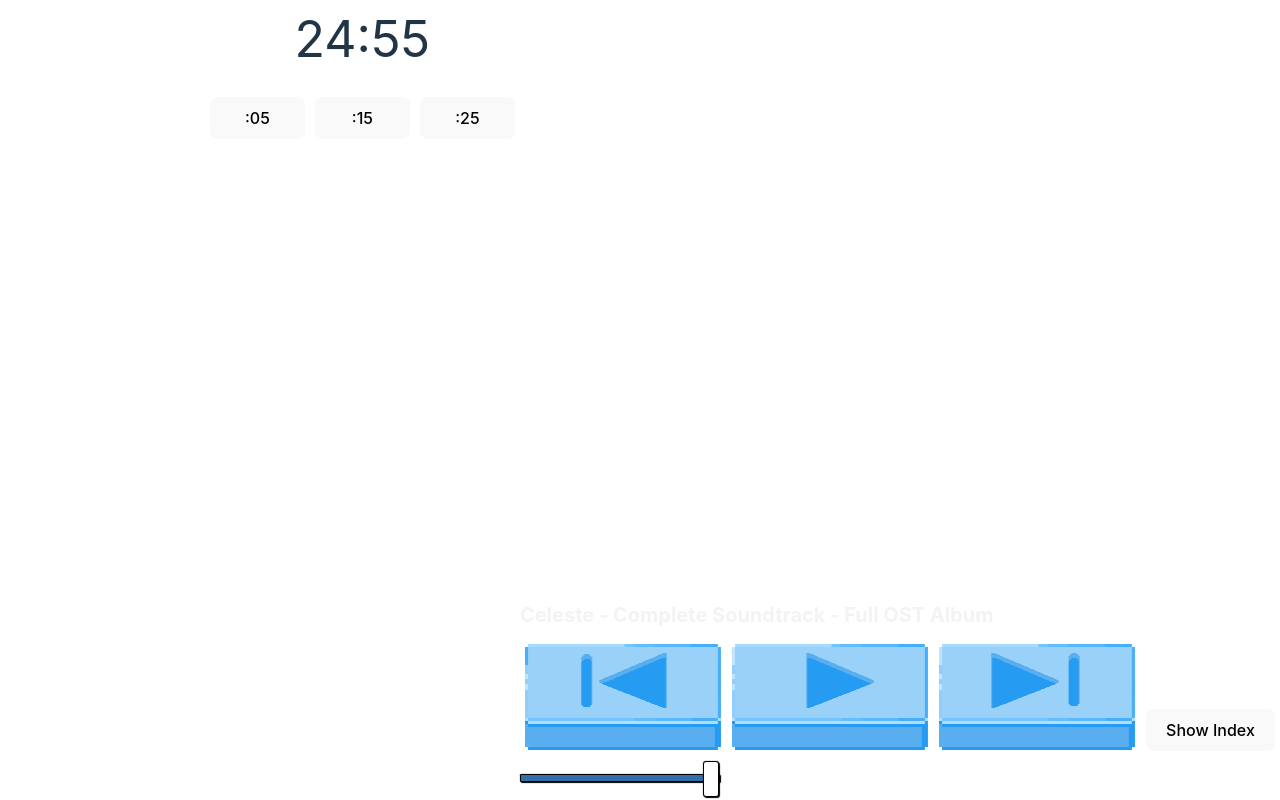
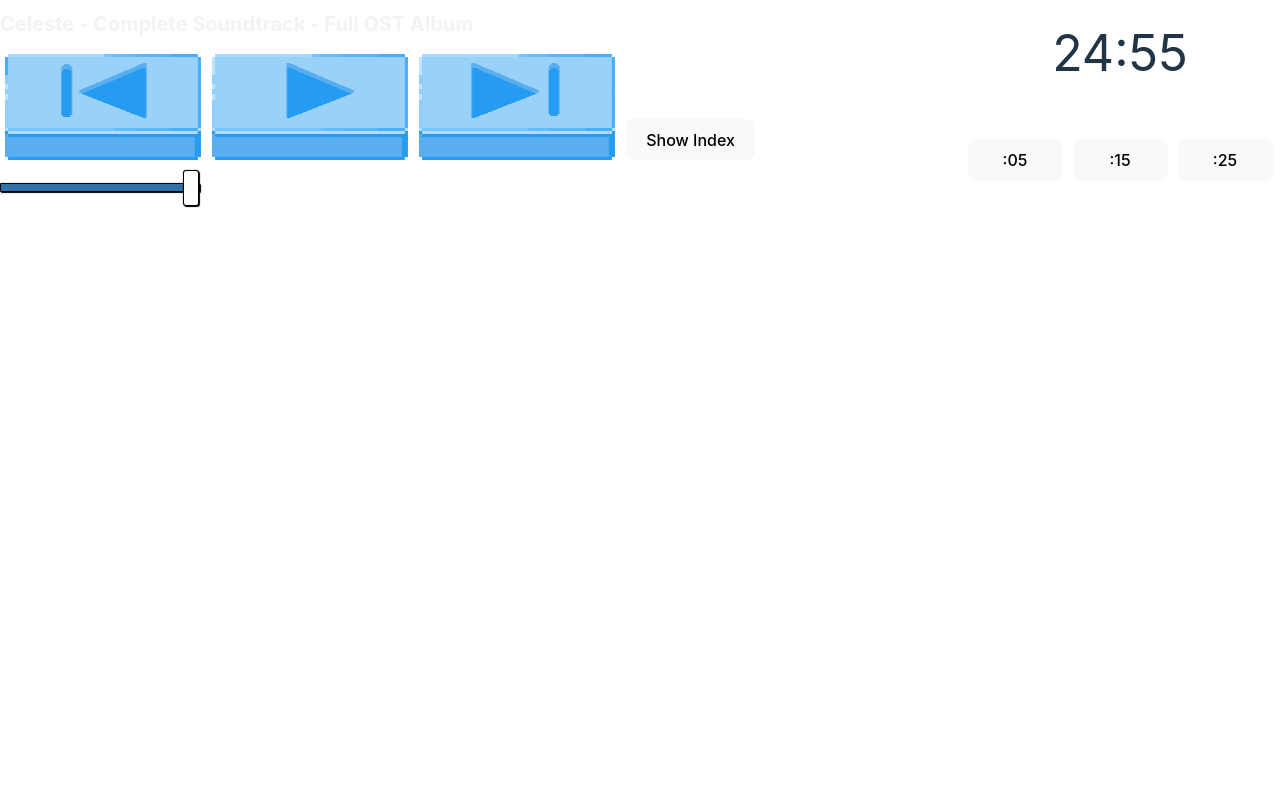
Before and after one commit to galenddavis/space-time-r, a React (Vite) app: page / in a window 1280 px wide. Built offline with nearby package versions, Linux system fonts and the light colour scheme.

Commit message:
updated vid command to take props from video index component and pass down to video player

```diff
--- a/src/components/utils/vid-utils.tsx
+++ b/src/components/utils/vid-utils.tsx
@@ -3,11 +3,7 @@
 export interface Video {
     title: string,
     id: string
-  }
-
-// export interface VideoList {
-//     videos:
-// }
+}
 
 
 // Exporting Video Object
--- a/src/components/videos/vid-command-center.tsx
+++ b/src/components/videos/vid-command-center.tsx
@@ -1,44 +1,49 @@
 import { useEffect, useState } from "react"
 import { Video, videoList } from "../utils/vid-utils"
 import VideoPlayer from "./vid-player"
-import VideoIndex from "./vid-index"
+// import VideoIndex from "./vid-index"
 import "./vid-player.css"
 
 
+interface VideoCommandProps {
+    currVideo: Video,
+    currIdx: number,
+    setCurrentIdx: React.Dispatch<React.SetStateAction<number>>
+}
 
-const VideoCommander = () => {
+
+const VideoCommander = ({currVideo, currIdx, setCurrentIdx}: VideoCommandProps) => {
     // Initial video details
-    const defaultVideo: Video = {
-        title: videoList[0].title,
-        id: videoList[0].id
-    }
+    // const defaultVideo: Video = {
+    //     title: videoList[0].title,
+    //     id: videoList[0].id
+    // }
 
-    const [currentVid, setCurrentVid] = useState<Video>(defaultVideo)
-    const [currentIdx, setCurrentIdx] = useState<number>(0)
+    // const [currentVid, setCurrentVid] = useState<Video>(currVideo)
+    // console.log("VID COMMAND", currentVid)
+    // const [currentIdx, setCurrentIdx] = useState<number>(currIdx)
     const [playing, setPlaying] = useState<boolean>(false)
-    const [indexShown, setIndexShown] = useState<boolean>(false)
+    // const [indexShown, setIndexShown] = useState<boolean>(false)
 
     // Updates video source when video ID changes via any of the three below functions. (selectVideo, nextTrack, or prevTrack). Also controls the button animation state based on play state
     useEffect(() => {
-        setCurrentVid(videoList[currentIdx])
+        // setCurrentVid(videoList[currentIdx])
         const button = document.getElementsByClassName("playBtn")[0]
         if (!playing) {
             button.classList.remove("playing")
         } else {
             button.classList.add("playing")
         }
-    }, [currentIdx, playing])
+    }, [currIdx, playing])
 
-    const selectTrack = (video: Video) => {
-        const selectedIdx = videoList.indexOf(video)
-        setCurrentIdx(selectedIdx)
-        setPlaying(true)
-    }
-
-
+    // const selectTrack = (video: Video) => {
+    //     const selectedIdx = videoList.indexOf(video)
+    //     setCurrentIdx(selectedIdx)
+    //     setPlaying(true)
+    // }
 
     const nextTrack = () => {
-        let nextIdx = currentIdx + 1
+        let nextIdx = currIdx + 1
         if (nextIdx === videoList.length) {
             nextIdx = 0
         }
@@ -46,7 +51,7 @@
     }
 
     const prevTrack = () => {
-        let prevIdx = currentIdx - 1
+        let prevIdx = currIdx - 1
         if (prevIdx < 0) {
             prevIdx = videoList.length - 1
         }
@@ -58,20 +63,20 @@
     }
 
     return (
-        <div className="vid-command-wrapper">
+        <div className="vid-control-wrapper">
             <VideoPlayer
-                currVideo={currentVid}
+                currVideo={currVideo}
                 nextTrack={nextTrack}
                 prevTrack={prevTrack}
                 pauseTrack={pauseTrack}
                 playing={playing}
-                indexShown={indexShown}
-                setIndexShown={setIndexShown}
-            />
-            <VideoIndex
+                // indexShown={indexShown}
+                // setIndexShown={setIndexShown}
+                />
+            {/* <VideoIndex
                 indexShown={indexShown}
                 selectTrack={selectTrack}
-            />
+            /> */}
         </div>
     )
 }
```
